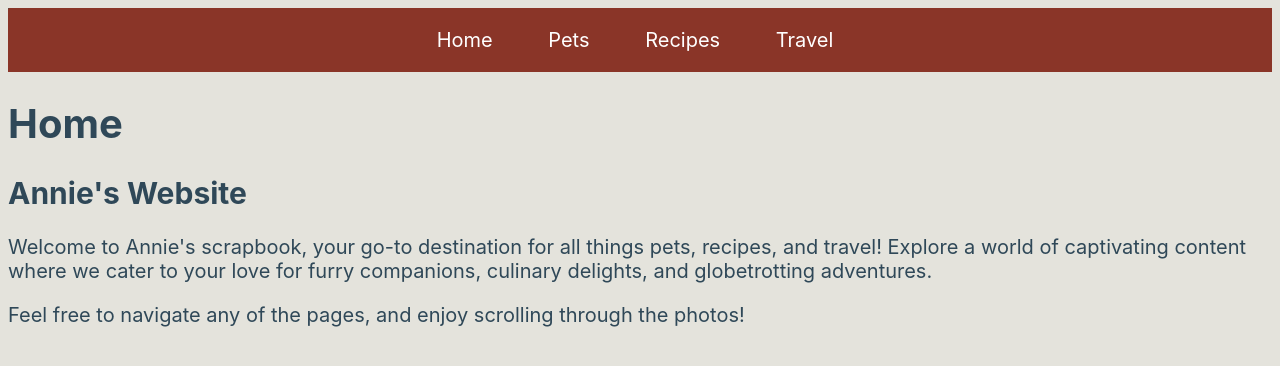
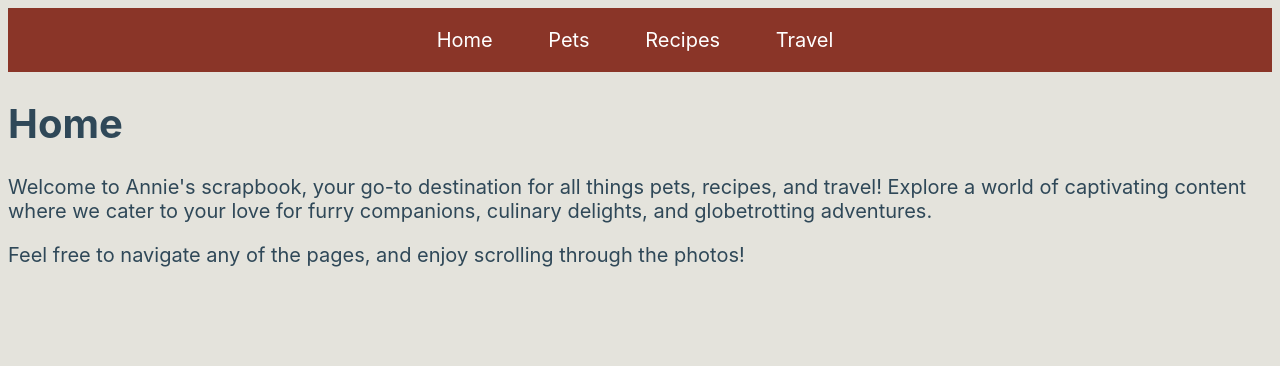
Before and after one commit to annij04/ccp_mobile_w24, a plain HTML site: page index.html in a window 1280 px wide. Drawn offline with Linux system fonts and the light colour scheme.

Commit message:
Add files via upload

```diff
--- a/index.html
+++ b/index.html
@@ -21,7 +21,6 @@
     </header>
     <main id="skip">
         <div>
-            <h2>Annie's Website</h2>
             <p>Welcome to Annie's scrapbook, your go-to destination for all things pets, recipes, and travel! Explore a world of captivating content where we cater to your love for furry companions, culinary delights, and globetrotting adventures. </p></div>
 <div>Feel free to navigate any of the pages, and enjoy scrolling through the photos!</div>
             <!-- Jackie Wolf -->
```
